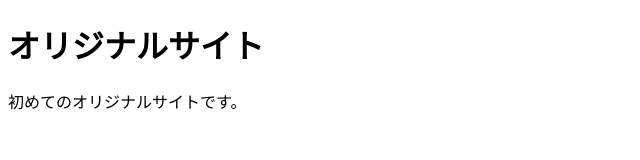
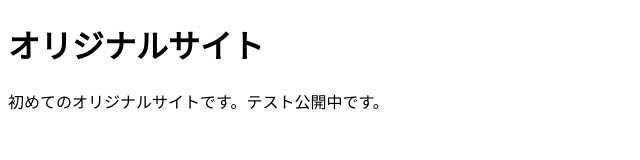
Before and after one commit to kappa-runpa/mysite, a plain HTML site: page index.html in a window 1280 px wide. Shown: the whole page, without its empty margins (0-640 px from the left). Drawn offline with Linux system fonts and the light colour scheme.

Commit message:
Add files via upload

```diff
--- a/index.html
+++ b/index.html
@@ -7,6 +7,6 @@
 </head>
 <body>
   <h1>オリジナルサイト</h1>
-  <p>初めてのオリジナルサイトです。</p>
+  <p>初めてのオリジナルサイトです。テスト公開中です。</p>
 </body>
 </html>
```
